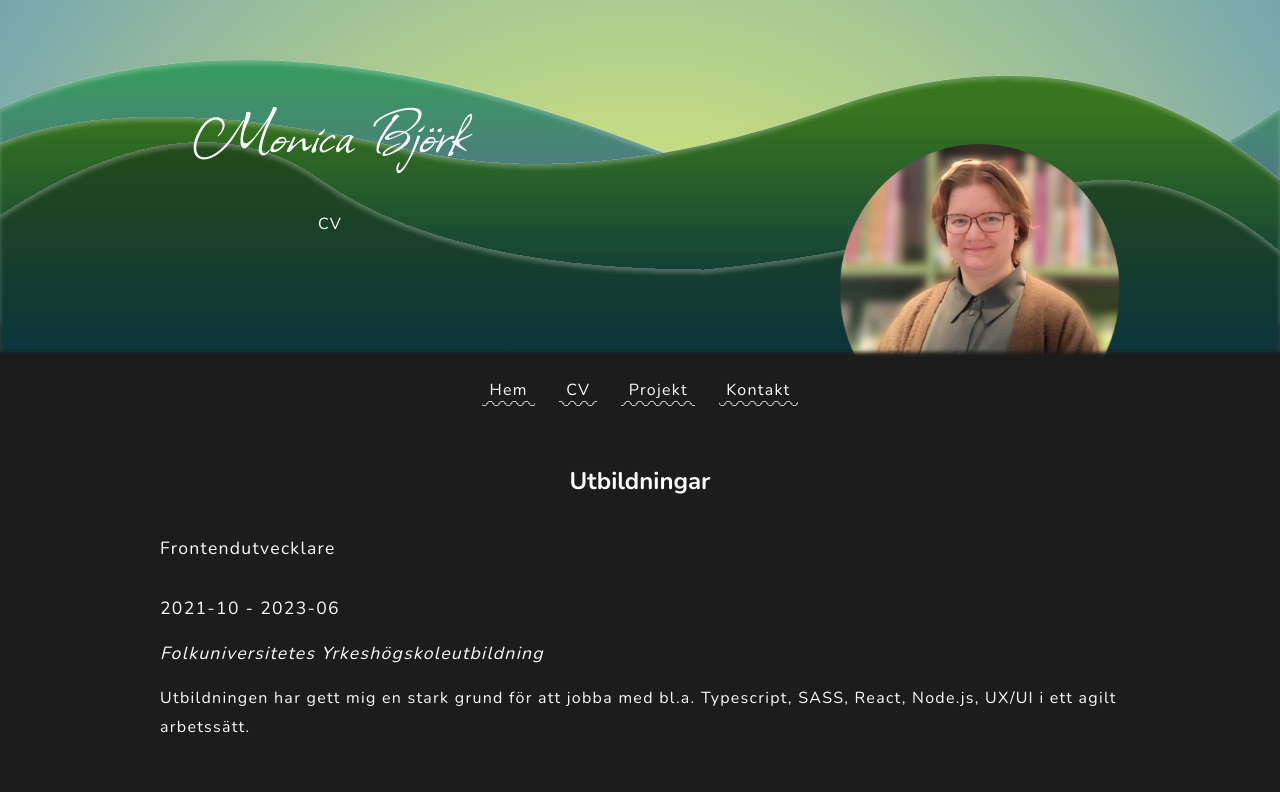
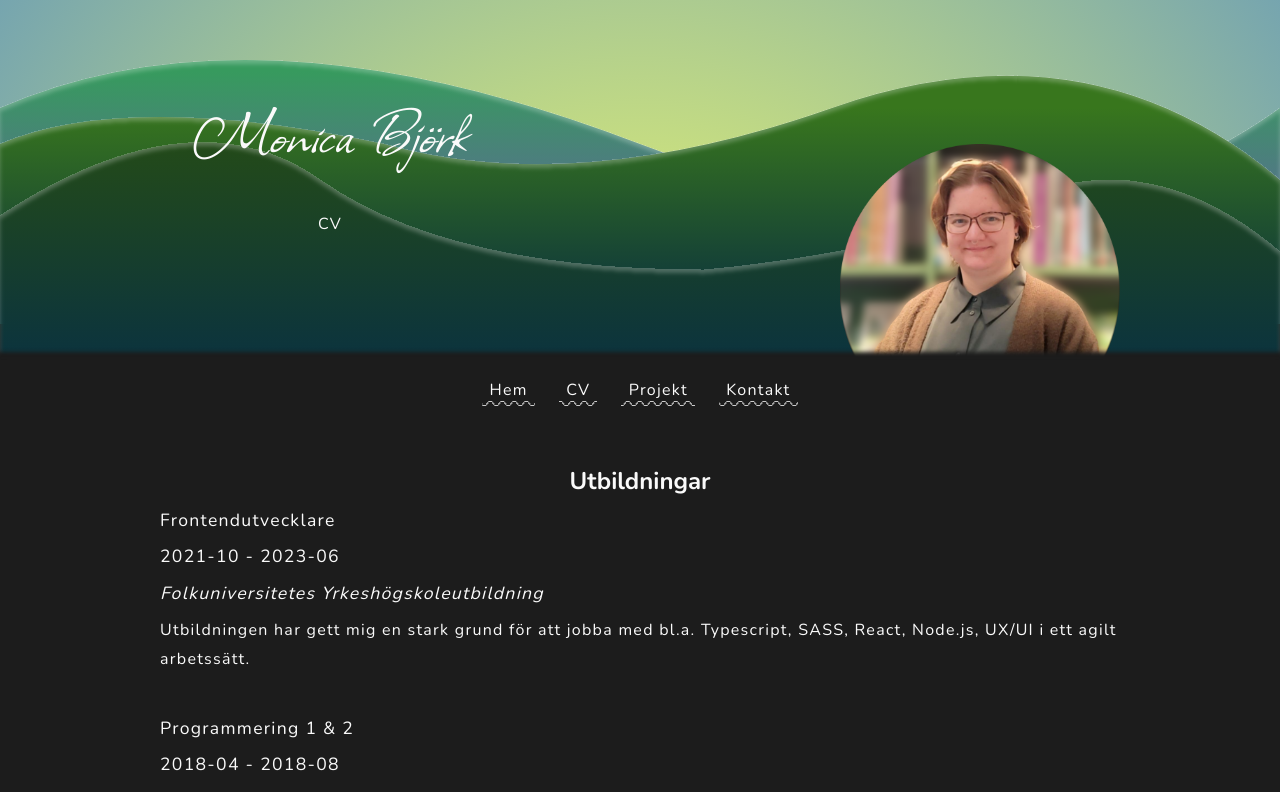
Before and after one commit to coffeetails/portfolio, a React (Vite) app: page /cv in a window 1280 px wide. Shown: the top 792 px of the page. Built offline with nearby package versions, Linux system fonts and the light colour scheme.

Commit message:
some more tweaking

```diff
--- a/src/routes/cv.css
+++ b/src/routes/cv.css
@@ -6,9 +6,13 @@
     }
 
     .cvItem {
-        margin: 1rem 0;
         font-size: 1.1rem;
+        padding-bottom: 2rem;
 
+
+        * {
+            padding: 0.25rem 0;
+        }
         :last-child {
             font-size: 1rem;
         }
--- a/src/routes/projects.css
+++ b/src/routes/projects.css
@@ -1,5 +1,7 @@
 
 .projectItem {
+    padding-bottom: 5rem;
+
     display: flex;
     flex-direction: row;
     flex-wrap: wrap;
--- a/src/routes/projects.tsx
+++ b/src/routes/projects.tsx
@@ -15,7 +15,7 @@ export default function Projects() {
         const projectKey = "project-" + i;
 
         return (
-            <article className="projectItem" key={projectKey}>
+            <section className="projectItem" key={projectKey}>
                 <img src={item.image} />
                 <div className="textWrapper">
                     <h2>{item.title}</h2>
@@ -23,7 +23,7 @@ export default function Projects() {
                     <Link to={item.livePage}>Se sidan live</Link>
                     <Link to={item.githubPage}>Github repo</Link>
                 </div>
-            </article>
+            </section>
         );
     });
 
```
